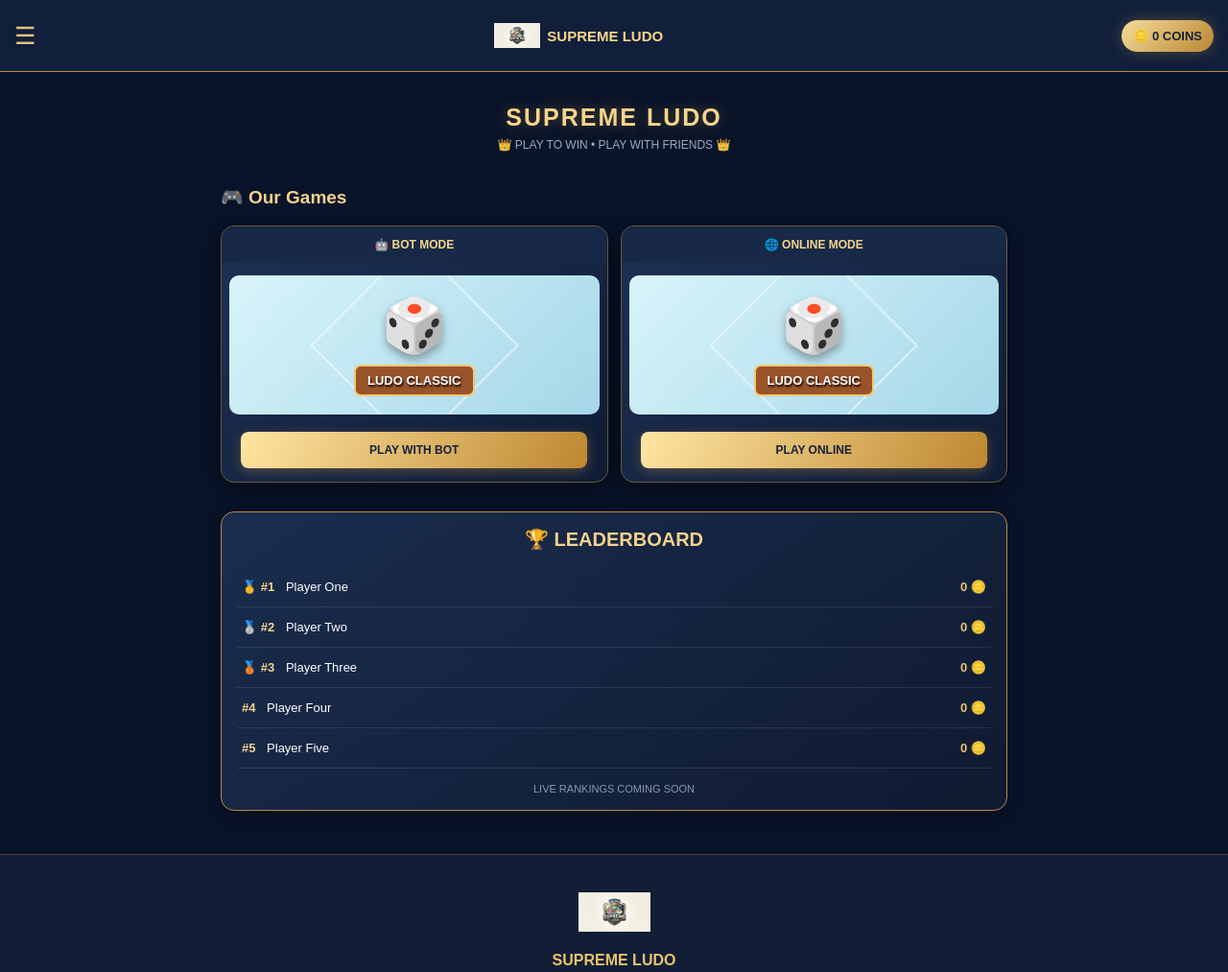
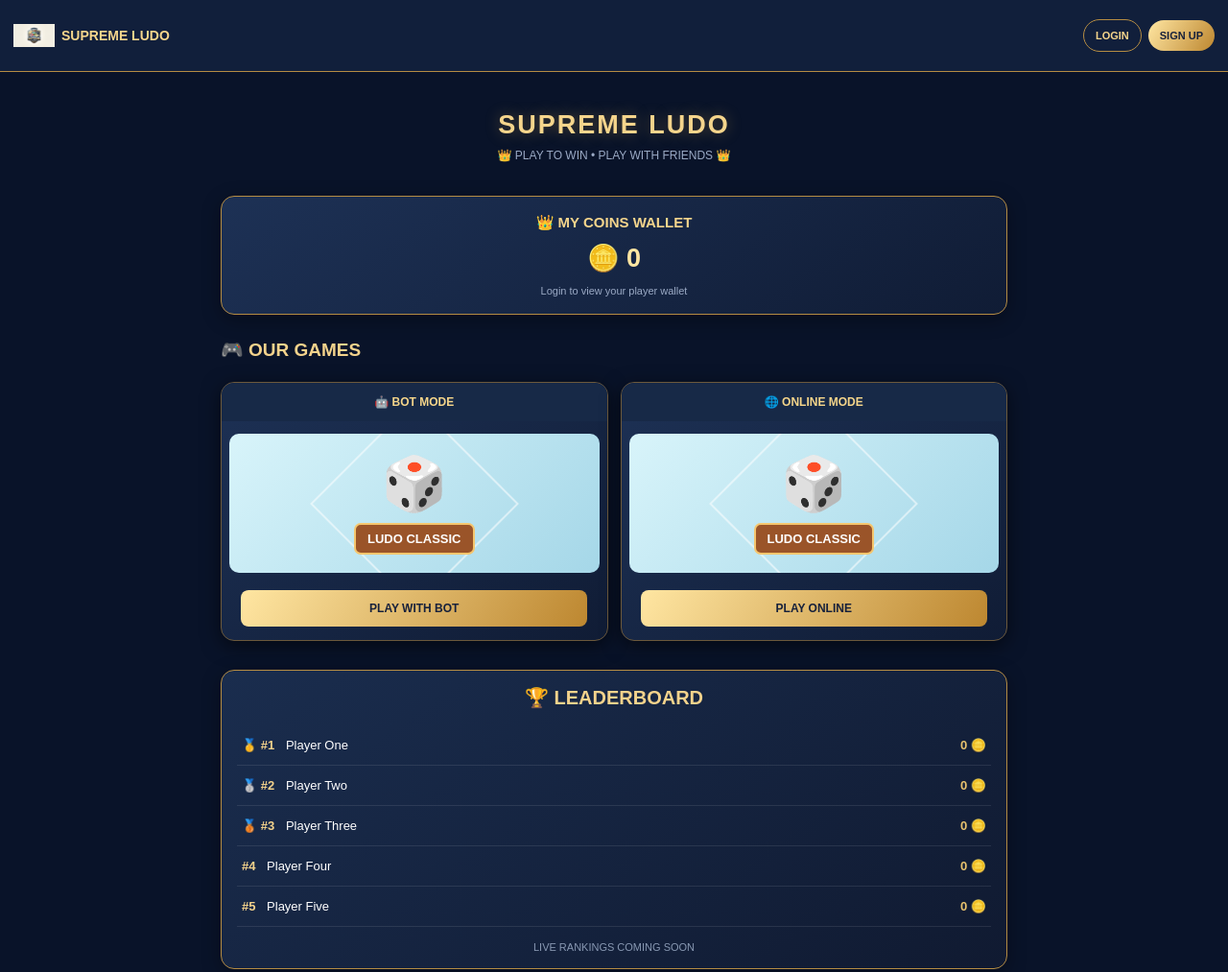
Before and after one commit to surajyaadav5-png/supreme-ludo., a plain HTML site: page index.html in a window 1280 px wide. Shown: the top 1013 px of the page at 96% size. Drawn offline with Linux system fonts and the light colour scheme.

Commit message:
Refactor HTML structure and styles for layout improvements
Updated styles for header, footer, and game sections. Improved layout and adjusted font sizes for better readability.

```diff
--- a/index.html
+++ b/index.html
@@ -18,22 +18,17 @@ body{
 }
 
 header{
-  height:75px;
-  padding:0 15px;
+ min-height:75px;
+ padding:10px 14px;
  display:flex;
  align-items:center;
  justify-content:space-between;
+ gap:8px;
  background:#111f3b;
  border-bottom:1px solid #b58c43;
  position:sticky;
  top:0;
  z-index:10;
-}
-
-.menu{
-  font-size:25px;
-  color:#e8c477;
-  cursor:pointer;
 }
 
 .logo{
@@ -42,23 +37,38 @@ header{
  gap:7px;
  font-weight:bold;
  color:#f6d68c;
-  font-size:15px;
+ font-size:14px;
 }
 
 .logo img{
-  width:48px;
-  height:48px;
+ width:43px;
+ height:43px;
  object-fit:contain;
 }
 
-.coins{
-  background:linear-gradient(135deg,#f6dc9a,#b98732);
+.auth-buttons{
+ display:flex;
+ align-items:center;
+ gap:7px;
+}
+
+.auth-buttons a{
+ text-decoration:none;
+ padding:10px 12px;
+ border-radius:20px;
+ font-size:11px;
+ font-weight:900;
+ white-space:nowrap;
+}
+
+.login{
+ color:#f5d58c;
+ border:1px solid #b58c43;
+}
+
+.signup{
+ background:linear-gradient(120deg,#ffe6a2,#bd8730);
  color:#17213b;
-  padding:9px 12px;
-  border-radius:25px;
-  font-weight:bold;
-  font-size:13px;
-  box-shadow:0 0 15px #c89b4c55;
 }
 
 .container{
@@ -69,12 +79,12 @@ header{
 
 .welcome{
  text-align:center;
-  padding:18px 0;
+ padding:25px 0;
 }
 
 .welcome h1{
  color:#f5d58c;
-  font-size:25px;
+ font-size:27px;
  letter-spacing:2px;
  text-shadow:0 0 15px #d5a64c66;
 }
@@ -82,12 +92,38 @@ header{
 .welcome p{
  color:#9baac5;
  font-size:12px;
-  margin-top:7px;
+ margin-top:9px;
+}
+
+.wallet{
+ margin:10px 0 25px;
+ padding:18px;
+ background:linear-gradient(145deg,#1d3155,#101c35);
+ border:1px solid #b58c43;
+ border-radius:14px;
+ text-align:center;
+ box-shadow:0 5px 20px #0005;
+}
+
+.wallet h3{
+ color:#f5d58c;
+ font-size:15px;
+}
+
+.wallet h2{
+ color:#ffe6a2;
+ font-size:27px;
+ margin:12px 0;
+}
+
+.wallet p{
+ color:#9baac5;
+ font-size:11px;
 }
 
 .game-heading{
  font-size:19px;
-  margin:18px 0;
+ margin:22px 0;
  color:#f4d38c;
 }
 
@@ -104,18 +140,10 @@ header{
  overflow:hidden;
  box-shadow:0 5px 20px #0008;
  text-align:center;
-  transition:.3s;
-  animation:appear .7s ease;
-}
-
-.game-card:hover{
-  transform:translateY(-5px);
-  box-shadow:0 0 22px #d6ad5c44;
-  border-color:#f1ce80;
 }
 
 .card-top{
-  padding:12px 5px;
+ padding:13px 5px;
  background:#172947;
  font-size:12px;
  color:#f5d58a;
@@ -147,7 +175,6 @@ header{
 .board-icon{
  font-size:55px;
  z-index:1;
-  filter:drop-shadow(0 5px 5px #0005);
 }
 
 .board-name{
@@ -160,7 +187,6 @@ header{
  color:white;
  font-weight:900;
  font-size:13px;
-  text-shadow:1px 2px 2px #000;
 }
 
 .game-card button{
@@ -174,11 +200,6 @@ header{
  font-weight:900;
  font-size:12px;
  cursor:pointer;
-  box-shadow:0 3px 12px #d5a34a55;
-}
-
-.game-card button:active{
-  transform:scale(.96);
 }
 
 .leaderboard{
@@ -205,8 +226,6 @@ header{
  border-bottom:1px solid #ffffff18;
  font-size:13px;
 }
-
-.player:last-child{border:0}
 
 .rank{
  color:#f4d38c;
@@ -250,8 +269,6 @@ header{
  font-size:12px;
 }
 
-.footer-links a:hover{color:#f4d38c}
-
 .copyright{
  text-align:center;
  color:#7888a4;
@@ -276,17 +293,12 @@ header{
  max-width:90%;
 }
 
-@keyframes appear{
-  from{opacity:0;transform:translateY(15px)}
-  to{opacity:1;transform:translateY(0)}
-}
-
 @media(max-width:380px){
-  .container{padding:10px}
+ .logo{font-size:11px}
+ .logo img{width:35px;height:35px}
+ .auth-buttons a{padding:9px 8px;font-size:10px}
  .board{min-height:120px}
  .board-icon{font-size:43px}
-  .game-card button{font-size:10px}
-  .logo{font-size:12px}
 }
 </style>
 </head>
@@ -294,14 +306,17 @@ header{
 <body>
 
 <header>
-  <div class="menu" onclick="showMessage('Menu coming soon!')">☰</div>
 
  <div class="logo">
   <img src="logo.jpg" alt="Supreme Ludo">
   <span>SUPREME LUDO</span>
  </div>
 
-  <div class="coins">🪙 0 COINS</div>
+ <div class="auth-buttons" id="authButtons">
+  <a href="login.html" class="login">LOGIN</a>
+  <a href="signup.html" class="signup">SIGN UP</a>
+ </div>
+
 </header>
 
 <main class="container">
@@ -311,7 +326,13 @@ header{
   <p>👑 PLAY TO WIN • PLAY WITH FRIENDS 👑</p>
  </section>
 
-  <h2 class="game-heading">🎮 Our Games</h2>
+ <section class="wallet">
+  <h3>👑 MY COINS WALLET</h3>
+  <h2>🪙 <span id="coinBalance">0</span></h2>
+  <p>Login to view your player wallet</p>
+ </section>
+
+ <h2 class="game-heading">🎮 OUR GAMES</h2>
 
  <section class="games">
 
```
Lines whose indentation alone changed are shown as unchanged.
